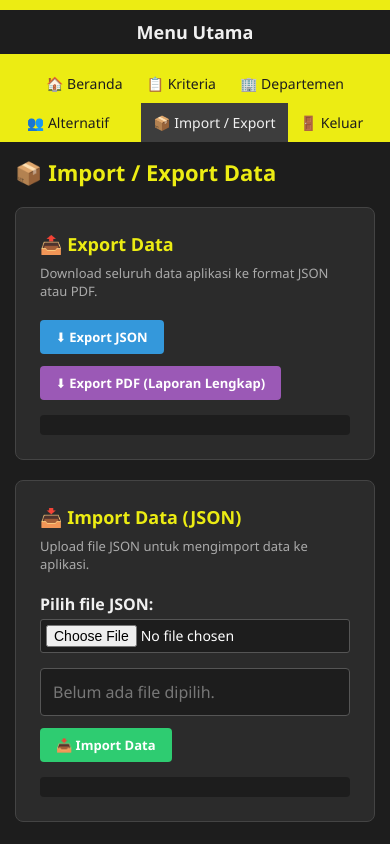
After one commit to hmjbi-poliwangi/SPK-Project, a Flask app: page /import-export in a window 390 px wide. The commit adds this page. Run offline with Flask 3, Linux system fonts and the light colour scheme.

Commit message:
Add import/export data functionality
Implement new import/export feature with dedicated page for managing data:

- Add /import-export route and template with export (JSON/PDF) and import (JSON) sections
- Export JSON and PDF formats via API endpoints
- Import JSON files with preview capability and validation
- Add sidebar navigation link with visual divider
- Include comprehensive styling for import/export UI with responsive design

```diff
--- a/app.py
+++ b/app.py
@@ -55,6 +55,10 @@ def alternative_scores_page(alt_id):
         return render_template('alternative_scores.html', alternative=alt)
     except ValueError:
         return render_template('404.html'), 404
+
+@app.route('/import-export')
+def import_export_page():
+    return render_template('import_export.html')
 
 # ============================================================
 # API: Criteria
--- a/static/css/style.css
+++ b/static/css/style.css
@@ -457,6 +457,100 @@ html, body {
     display: none !important;
 }
 
+/* ============================================================
+   SIDEBAR DIVIDER
+   ============================================================ */
+.sidebar-divider {
+    height: 1px;
+    background-color: #555;
+    margin: 8px 10px;
+    opacity: 0.3;
+}
+
+/* ============================================================
+   IMPORT / EXPORT PAGE
+   ============================================================ */
+.ie-container {
+    display: grid;
+    grid-template-columns: 1fr 1fr;
+    gap: 20px;
+    margin-top: 10px;
+}
+
+.ie-card {
+    background-color: #2b2b2b;
+    border-radius: 8px;
+    padding: 24px;
+    border: 1px solid #444;
+}
+
+.ie-card-title {
+    font-size: 18px;
+    font-weight: bold;
+    color: #ecec13;
+    margin-bottom: 8px;
+}
+
+.ie-card-desc {
+    color: #aaa;
+    font-size: 13px;
+    margin-bottom: 20px;
+}
+
+.ie-actions {
+    display: flex;
+    gap: 12px;
+    flex-wrap: wrap;
+}
+
+.ie-status {
+    margin-top: 15px;
+    padding: 10px;
+    border-radius: 4px;
+    background-color: #1d1d1d;
+    min-height: 20px;
+}
+
+.ie-preview {
+    background-color: #1d1d1d;
+    border: 1px solid #555;
+    border-radius: 4px;
+    padding: 12px;
+    margin: 12px 0;
+    max-height: 200px;
+    overflow-y: auto;
+}
+
+.ie-pre {
+    background-color: #111;
+    color: #0f0;
+    padding: 10px;
+    border-radius: 4px;
+    font-size: 11px;
+    overflow-x: auto;
+    white-space: pre-wrap;
+    word-break: break-all;
+    margin-top: 8px;
+}
+
+.text-success { color: #2ecc71; }
+.text-error { color: #e74c3c; }
+.text-info { color: #3498db; }
+.text-muted { color: #777; }
+
+.form-label {
+    display: block;
+    color: #f0f0f0;
+    margin-bottom: 6px;
+    font-weight: bold;
+}
+
+@media (max-width: 768px) {
+    .ie-container {
+        grid-template-columns: 1fr;
+    }
+}
+
 /* Responsive: sidebar collapses on small screens */
 @media (max-width: 768px) {
     .app-container {
--- a/templates/base.html
+++ b/templates/base.html
@@ -15,6 +15,8 @@
             <a href="/criteria" class="nav-btn" data-page="criteria">📋  Kriteria</a>
             <a href="/departments" class="nav-btn" data-page="departments">🏢  Departemen</a>
             <a href="/alternatives" class="nav-btn" data-page="alternatives">👥  Alternatif</a>
+            <div class="sidebar-divider"></div>
+            <a href="/import-export" class="nav-btn" data-page="import-export">📦  Import / Export</a>
             <a href="#" class="nav-btn exit-btn" onclick="event.preventDefault(); window.close();">🚪  Keluar</a>
         </nav>
 
--- /dev/null
+++ b/templates/import_export.html
@@ -0,0 +1,176 @@
+{% extends "base.html" %}
+{% block content %}
+<h1 class="page-title">📦 Import / Export Data</h1>
+
+<div class="ie-container">
+    <!-- EXPORT SECTION -->
+    <div class="ie-card">
+        <h2 class="ie-card-title">📤 Export Data</h2>
+        <p class="ie-card-desc">Download seluruh data aplikasi ke format JSON atau PDF.</p>
+        <div class="ie-actions">
+            <button class="btn btn-blue" onclick="exportJSON()">
+                ⬇ Export JSON
+            </button>
+            <button class="btn btn-purple" onclick="exportPDF()">
+                ⬇ Export PDF (Laporan Lengkap)
+            </button>
+        </div>
+        <div id="export-status" class="ie-status"></div>
+    </div>
+
+    <!-- IMPORT SECTION -->
+    <div class="ie-card">
+        <h2 class="ie-card-title">📥 Import Data (JSON)</h2>
+        <p class="ie-card-desc">Upload file JSON untuk mengimport data ke aplikasi.</p>
+        <div class="form-group">
+            <label for="import-file" class="form-label">Pilih file JSON:</label>
+            <input type="file" id="import-file" class="form-input" accept=".json">
+        </div>
+        <div id="import-preview" class="ie-preview">
+            <p class="text-muted">Belum ada file dipilih.</p>
+        </div>
+        <button class="btn btn-green" onclick="importJSON()" id="btn-import" disabled>
+            📥 Import Data
+        </button>
+        <div id="import-status" class="ie-status"></div>
+    </div>
+</div>
+{% endblock %}
+
+{% block scripts %}
+<script>
+// ============================================================
+// Export JSON
+// ============================================================
+function exportJSON() {
+    const status = document.getElementById('export-status');
+    status.innerHTML = '<span class="text-info">⏳ Memproses export JSON...</span>';
+
+    fetch('/api/export/json')
+        .then(r => {
+            if (!r.ok) throw new Error('Gagal export');
+            return r.blob();
+        })
+        .then(blob => {
+            const url = window.URL.createObjectURL(blob);
+            const a = document.createElement('a');
+            a.href = url;
+            a.download = 'spk_export.json';
+            document.body.appendChild(a);
+            a.click();
+            a.remove();
+            window.URL.revokeObjectURL(url);
+            status.innerHTML = '<span class="text-success">✅ Export JSON berhasil!</span>';
+        })
+        .catch(err => {
+            status.innerHTML = '<span class="text-error">❌ Error: ' + err.message + '</span>';
+        });
+}
+
+// ============================================================
+// Export PDF
+// ============================================================
+function exportPDF() {
+    const status = document.getElementById('export-status');
+    status.innerHTML = '<span class="text-info">⏳ Memproses export PDF...</span>';
+
+    fetch('/api/export/pdf')
+        .then(r => {
+            if (!r.ok) throw new Error('Gagal export');
+            return r.blob();
+        })
+        .then(blob => {
+            const url = window.URL.createObjectURL(blob);
+            const a = document.createElement('a');
+            a.href = url;
+            a.download = 'spk_laporan.pdf';
+            document.body.appendChild(a);
+            a.click();
+            a.remove();
+            window.URL.revokeObjectURL(url);
+            status.innerHTML = '<span class="text-success">✅ Export PDF berhasil!</span>';
+        })
+        .catch(err => {
+            status.innerHTML = '<span class="text-error">❌ Error: ' + err.message + '</span>';
+        });
+}
+
+// ============================================================
+// Import JSON
+// ============================================================
+document.getElementById('import-file').addEventListener('change', function(e) {
+    const file = e.target.files[0];
+    const preview = document.getElementById('import-preview');
+    const btn = document.getElementById('btn-import');
+
+    if (!file) {
+        preview.innerHTML = '<p class="text-muted">Belum ada file dipilih.</p>';
+        btn.disabled = true;
+        return;
+    }
+
+    // Preview file
+    const reader = new FileReader();
+    reader.onload = function(ev) {
+        const content = ev.target.result;
+        const previewText = content.length > 500 ? content.substring(0, 500) + '...' : content;
+        preview.innerHTML = `
+            <p><strong>File:</strong> ${file.name} (${(file.size / 1024).toFixed(1)} KB)</p>
+            <pre class="ie-pre">${escapeHtml(previewText)}</pre>
+        `;
+        btn.disabled = false;
+    };
+    reader.readAsText(file);
+});
+
+function importJSON() {
+    const fileInput = document.getElementById('import-file');
+    const file = fileInput.files[0];
+    const status = document.getElementById('import-status');
+
+    if (!file) {
+        showAlert('Pilih file JSON terlebih dahulu', 'error');
+        return;
+    }
+
+    status.innerHTML = '<span class="text-info">⏳ Mengimport data...</span>';
+
+    const reader = new FileReader();
+    reader.onload = function(ev) {
+        try {
+            const data = JSON.parse(ev.target.result);
+
+            fetch('/api/import/json', {
+                method: 'POST',
+                headers: {'Content-Type': 'application/json'},
+                body: JSON.stringify(data)
+            })
+            .then(r => r.json())
+            .then(res => {
+                if (res.error) {
+                    status.innerHTML = '<span class="text-error">❌ ' + res.error + '</span>';
+                    if (res.details) {
+                        status.innerHTML += '<br><small>' + res.details.join('<br>') + '</small>';
+                    }
+                } else {
+                    status.innerHTML = '<span class="text-success">✅ Import berhasil! ' +
+                        'Kriteria: ' + res.detail.criteria + ', ' +
+                        'Departemen: ' + res.detail.departments + ', ' +
+                        'Alternatif: ' + res.detail.alternatives + '</span>';
+                    fileInput.value = '';
+                    document.getElementById('import-preview').innerHTML = '<p class="text-muted">Belum ada file dipilih.</p>';
+                    document.getElementById('btn-import').disabled = true;
+                }
+            })
+            .catch(err => {
+                status.innerHTML = '<span class="text-error">❌ Error: ' + err.message + '</span>';
+            });
+
+        } catch (e) {
+            status.innerHTML = '<span class="text-error">❌ File JSON tidak valid: ' + e.message + '</span>';
+        }
+    };
+    reader.readAsText(file);
+}
+</script>
+{% endblock %}
```
